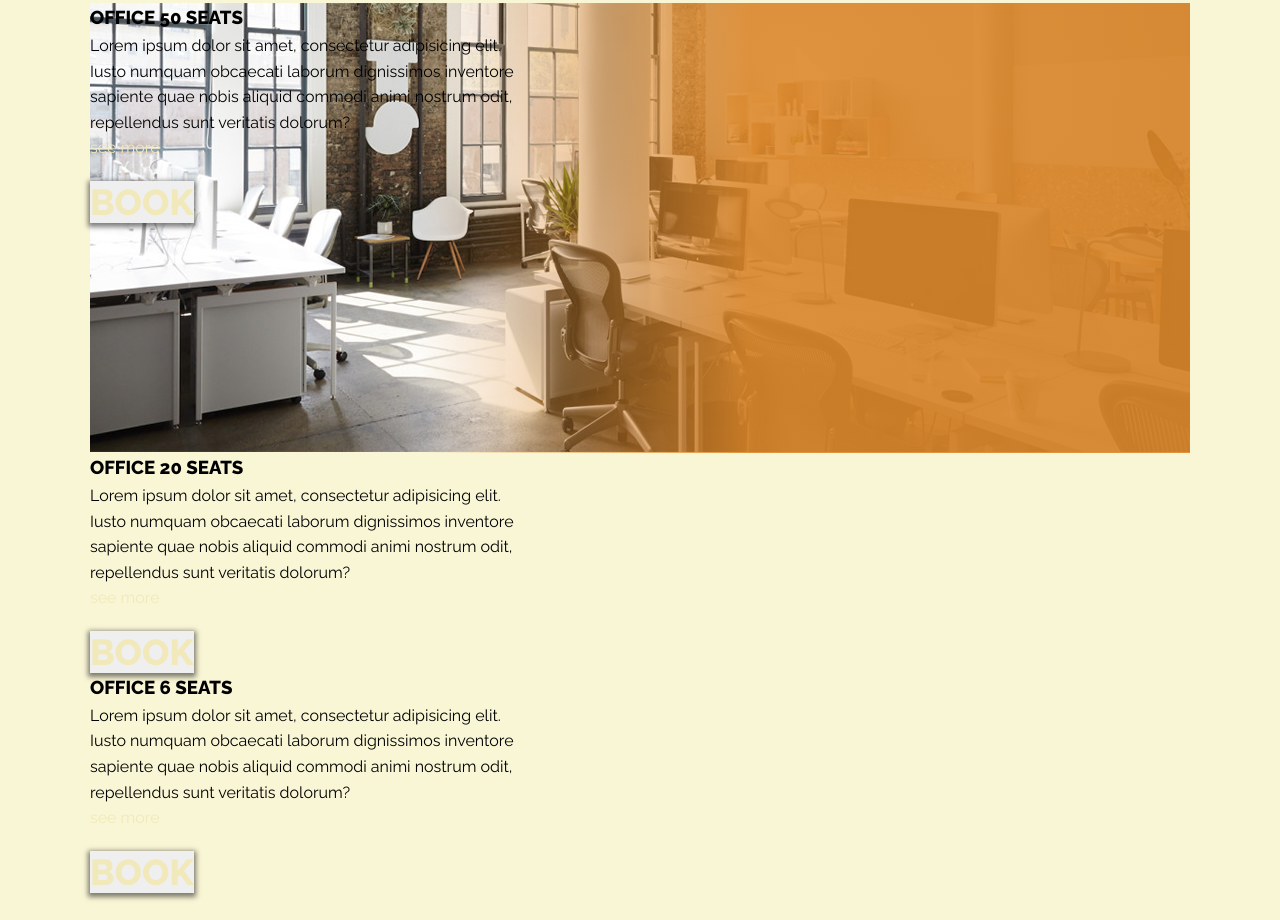
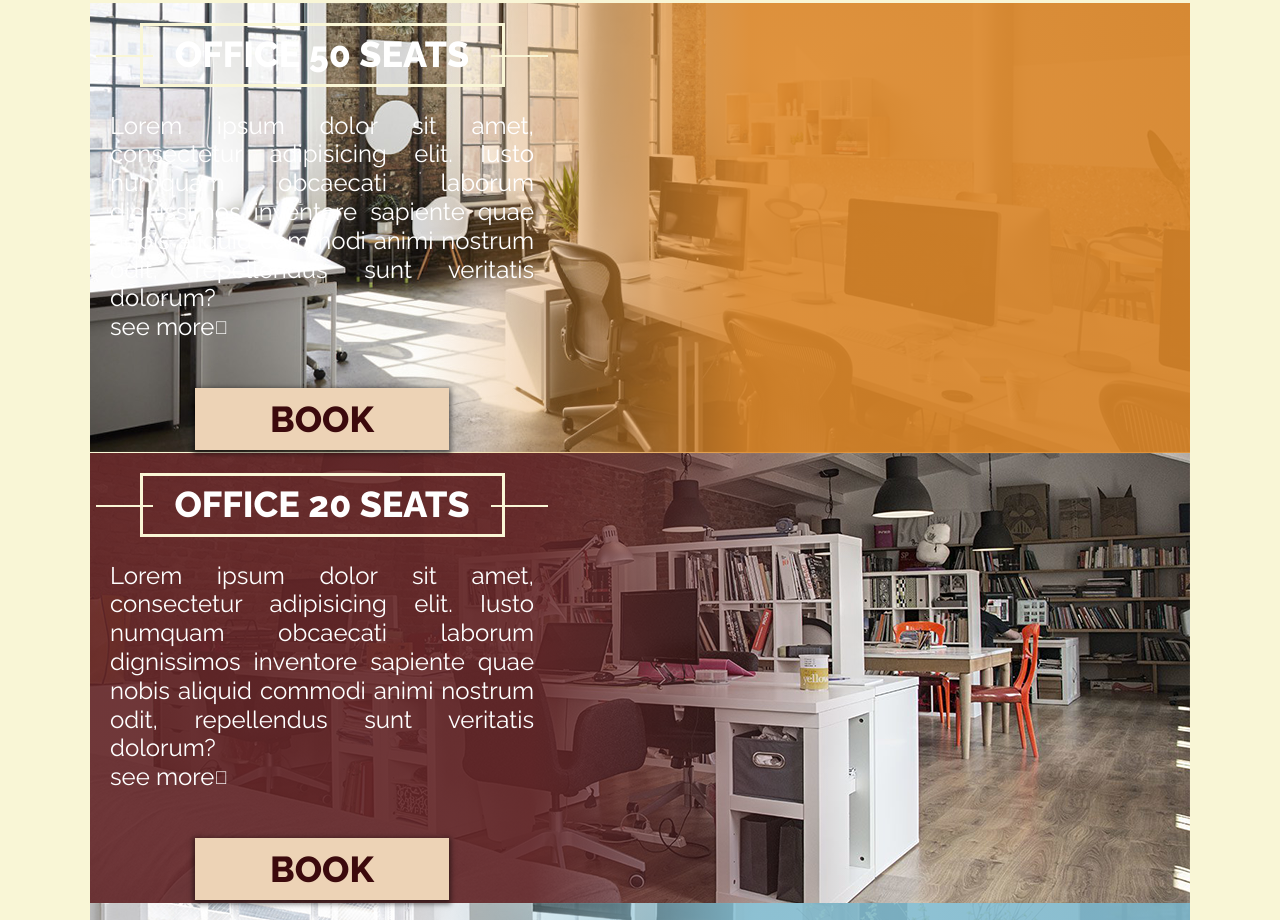
Before and after one commit to Hontar/markUp, a website: page app/index.html in a window 1280 px wide. Shown: the part 1567-2487 px from the top of the page. Drawn offline with Linux system fonts and the light colour scheme.

Commit message:
some changes

```diff
--- a/app/index.html
+++ b/app/index.html
@@ -5,7 +5,8 @@
     <meta name="viewport" content="width=device-width, initial-scale=1.0">
     <meta http-equiv="X-UA-Compatible" content="ie=edge">
     <link rel="stylesheet" href="css/main.css">
-    <link rel="stylesheet" href="font-awesome/css/font-awesome.min.css">
+    <link rel="stylesheet" href="../fonts/font-awesome/css/font-awesome.min.css">
+    <link rel="stylesheet" href="https://i.icomoon.io/public/temp/34e0b2bc6c/UntitledProject/style.css">
     <title>Coworking</title>
     <script type="text/javascript" src="../js/menu.js"></script>
    <!--  <link rel="stylesheet" type="text/css" href="slick/slick/slick.css"/>
@@ -229,6 +230,7 @@
                         <a href = "">
                             <!-- href!!! -->
                             see more
+                            <span class="icon-arrow-right2"></span>
                         </a>
                     </div>
                     <button class = "book_office">
@@ -248,6 +250,7 @@
                         <a href = "">
                             <!-- href!!! -->
                             see more
+                            <span class="icon-arrow-right2"></span>
                         </a>
                     </div>
                     <button class = "book_office">
@@ -267,6 +270,7 @@
                         <a href = "">
                             <!-- href!!! -->
                             see more
+                            <span class="icon-arrow-right2"></span>
                         </a>
                     </div>
                     <button class = "book_office">
--- a/app/sass/main.sass
+++ b/app/sass/main.sass
@@ -30,7 +30,6 @@ $browser-context: 16; // Default
 
 @function em($pixels, $context: $browser-context)
   @return #{$pixels/$context}em;
-
 
 
 @import url('https://fonts.googleapis.com/css?family=Raleway:400,500,800,900');
@@ -371,18 +370,81 @@ header p, a, h1, h2
 
 #our_offices
 	height: 100%;
-	margin-bottom: 25px;
+	// margin-bottom: 25px;
 	max-width: 1100px;
 
 .seats_50
 	height: 450px;
 	background: linear-gradient(to right, rgba(0,0,0, 0) 30%, rgba(221,136,42, 0.9) 60%), url("../img/50_seats.png") top right no-repeat
-	align-text: right;
+	text-align: right;
+	padding: 20px;
 .article
 	width: 40%;
-	align-text: center;
+	text-align: center;
+	h3
+		display: block;
+		margin: 0 auto;
+		position: relative;
+		border: 3px solid $mainBackground;
+		text-align: center;
+		font-weight: 800;
+		font-size: em(36);
+		color: #fff;
+		// padding: 11px 0;
+		width: 365px;
 
+		span
+			font-size: em(20);
+			font-weight: 600;
+			color: $textDark;
+		&:before, &:after
+			content: "";
+			position: absolute;
+			border: 1px solid $mainBackground;
+			width: 55px;
+			top: 50%;
+		&:before
+			left: -13%;
+		&:after
+			right: -13%;
+	button
+		background-color: #edd3b6;
+		padding: 10px 75px;
+		transition: all 0.5s ease;
+		&>a
+			color: $textBrown;
+			// font-weight: 800;
+	button:hover
+		background-color: $btnBlue;
 
+.text_seats
+	margin: 25px 0;
+	text-align: justify;
+	&>p, &>a
+		font-size: em(24);
+		line-height: 1.2;
+		color: #fff;
+	a
+		text-transform: lowercase;
+		position: relative;
+		right: 0;
+
+		.icon-arrow-right2:before
+			content: "\ea3c";
+			position: absolute;
+			font-size: 18px;
+			line-height: 30px;
+
+.seats_20
+	height: 450px;
+	background: linear-gradient(to left, rgba(0,0,0, 0) 30%, rgba(100,38,40, 0.9) 60%), url("../img/20_seats.png") top right no-repeat
+	text-align: right;
+	padding: 20px;
+.seats_6
+	height: 450px;
+	background: linear-gradient(to right, rgba(0,0,0, 0) 30%, rgba(132,189,209, 0.9) 60%), url("../img/6_seats.png") top right no-repeat
+	text-align: right;
+	padding: 20px;
 
 /* DISCOUNTS */
 
```
Also changed, not shown: app/css/main.css.
